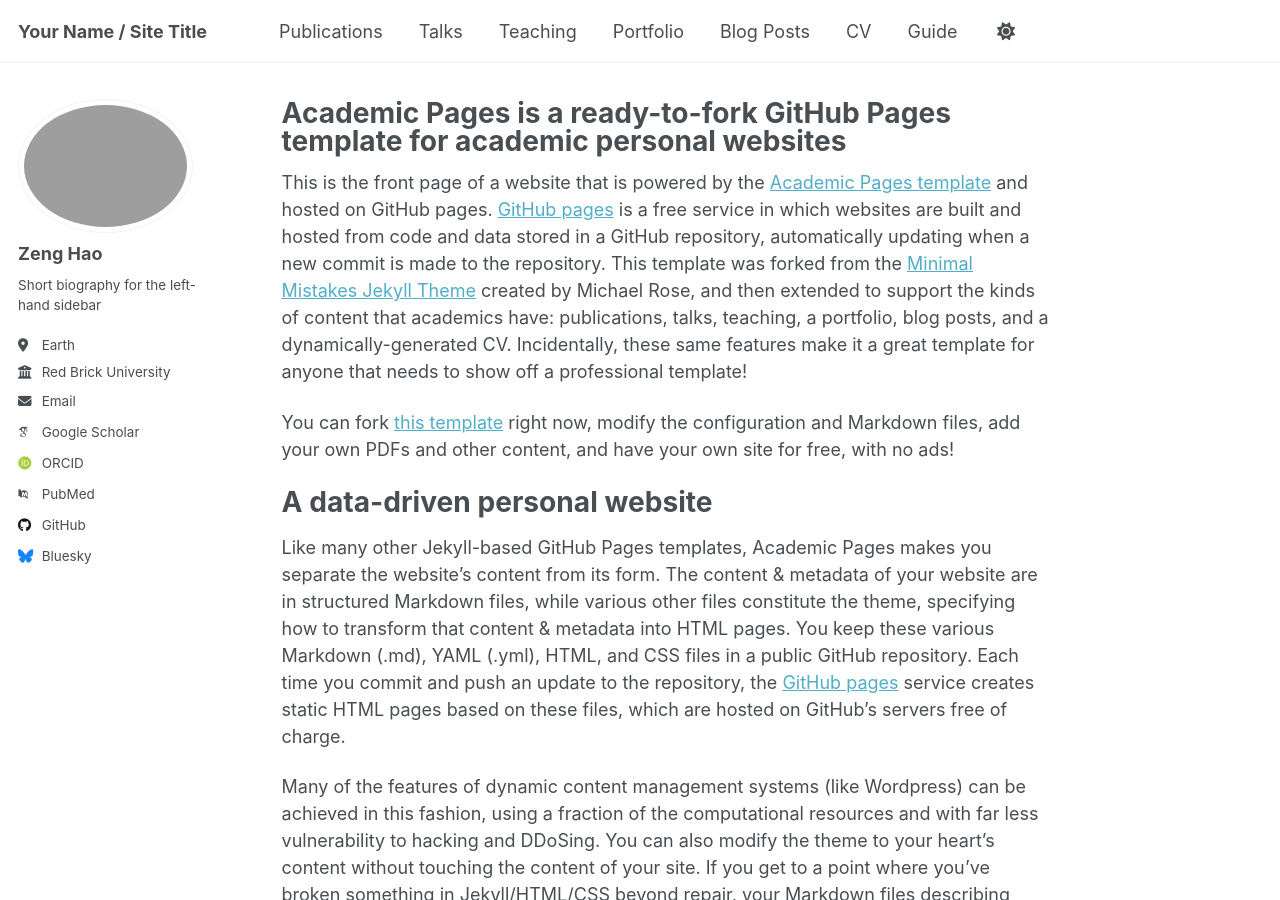
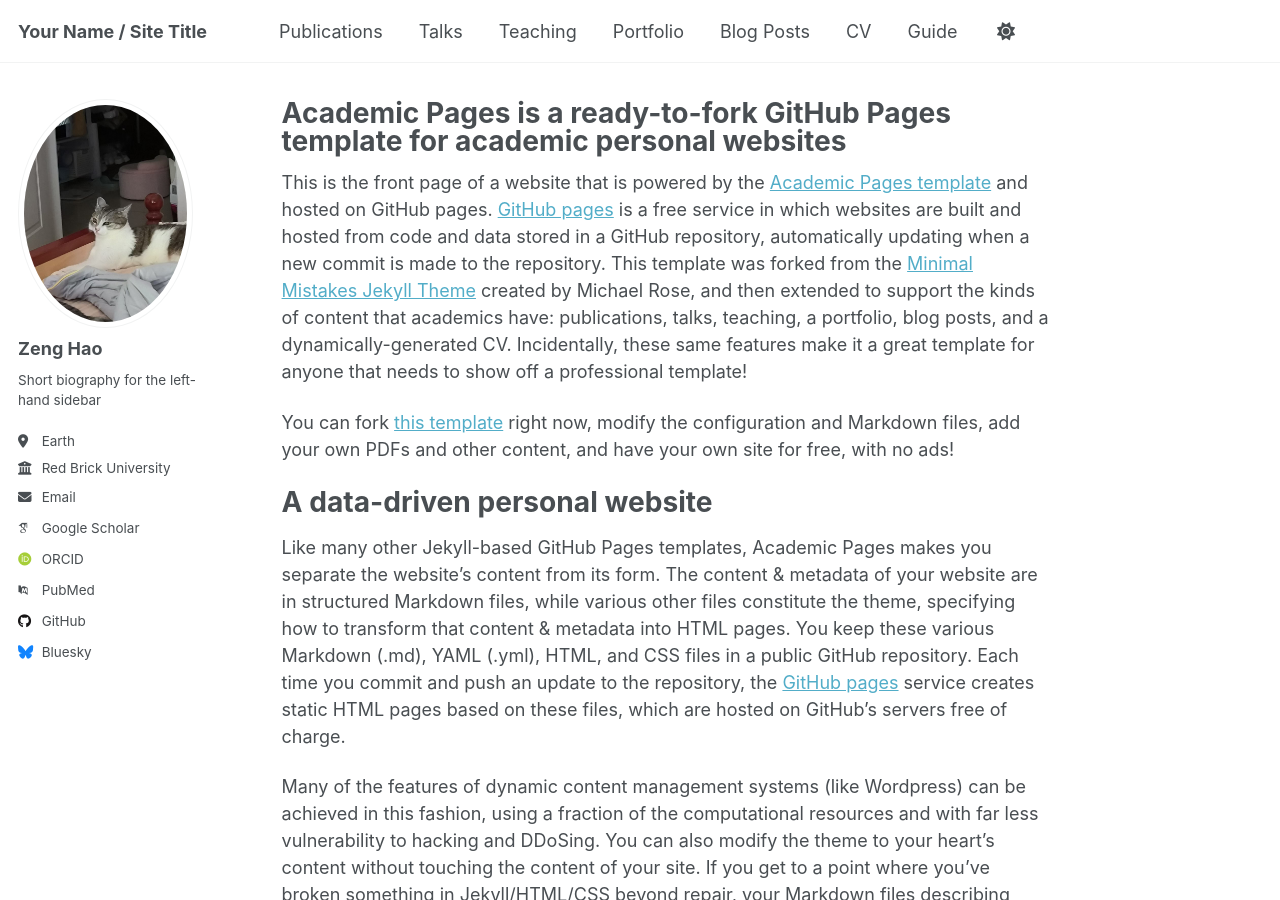
Before and after one commit to gzdaigzn/zenghao.github.io, a Jekyll site: the page built from _pages/about.md, in a window 1280 px wide and 900 px high. Built offline with Jekyll 4.4.1, drawn with Linux system fonts in a browser that asks for light colours; some web fonts are replaced; a script that is not in the unit is left out.

Commit message:
Update _config.yml

```diff
--- a/_config.yml
+++ b/_config.yml
@@ -23,7 +23,7 @@ repository               : "academicpages/academicpages.github.io"
 #               Additional customization can be done by editing /_includes/author-profile.html
 author:
   # Biographic information
-  avatar           : "avator.png"
+  avatar           : "avatar.png"
   name             : "Zeng Hao"
   pronouns         : # example: "she/her"
   bio              : "Short biography for the left-hand sidebar"
```
